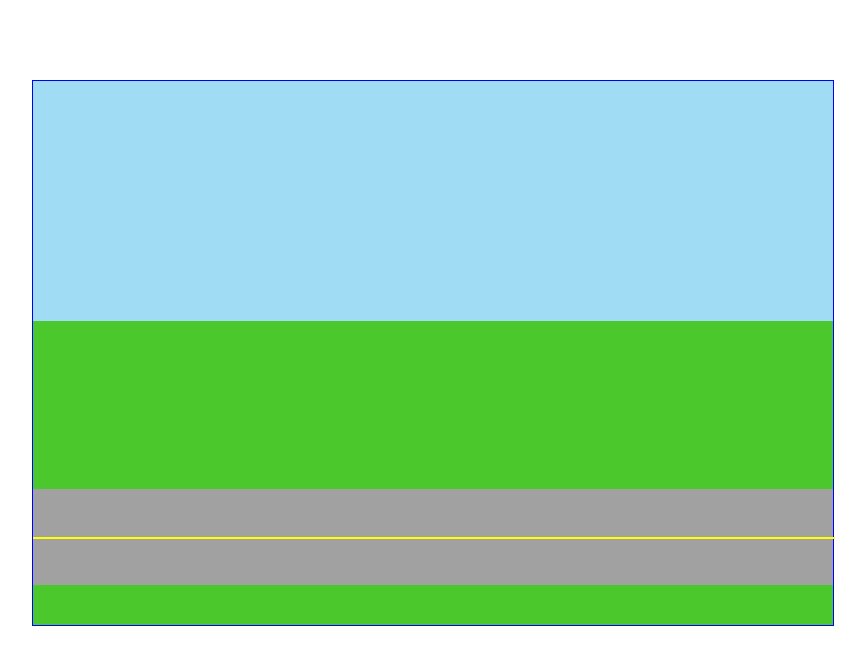
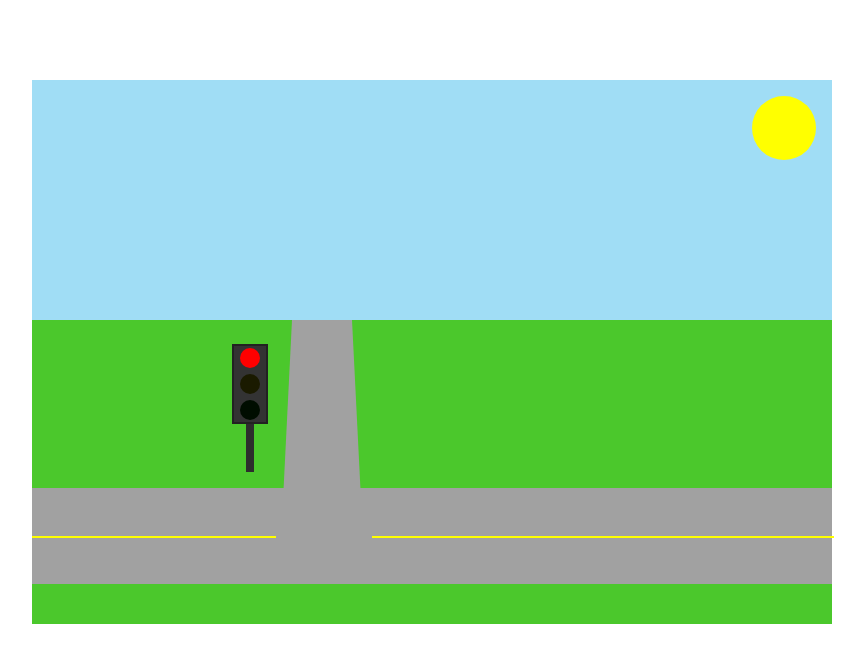
Before and after one commit to VietnameseCoffee/traffic-light, a website built with webpack: page src/index.html in a window 1280 px wide. Shown: the whole page, without its empty margins (208-1074 px from the left). Built offline with nearby package versions, Linux system fonts and the light colour scheme; a small style sheet from the web is missing.

Commit message:
Setup backdrop

```diff
--- a/src/index.html
+++ b/src/index.html
@@ -8,12 +8,22 @@
 </head>
 <body>
     <div id="app">
-        <div id="backdrop" class="test">
+        <div id="backdrop">
             <div class="sky"></div>
+            <div class="sun"></div>
             <div class="ground">
-                <div class="road">
-                    <div class="divider"></div>
+                <div class="road-h">
+                    <div class="divider-h"></div>
                 </div>
+                <svg class="road-v"height="400" width="100">
+                    <polygon points="20,0 80,0 100,400 0,400" />
+                  </svg>
+                <div class="pole-container">
+                    <div class="pole"></div>
+                    <div class="pole-bottom"></div>
+                </div>
+                <div class="intersection"></div>
+            </div>
             </div>
         </div>
     </div>
--- a/src/index.ts
+++ b/src/index.ts
@@ -8,8 +8,10 @@ console.log("hello type");
 
 new Backdrop();
 
-// const root = document.getElementById("root");
-// const light = new TrafficLight(root);
+const root = document.querySelector(".pole") as HTMLElement;
+const light = new TrafficLight(root);
+light.append();
+
 // const startButton = document.createElement("button");
 // startButton.onclick = () => light.startCycle();
 // startButton.innerText = "Start";
@@ -17,7 +19,5 @@ new Backdrop();
 // const endButton = document.createElement("button");
 // endButton.onclick = () => light.stopCycle();
 // endButton.innerText = "End";
-
 // root.append(startButton);
 // root.append(endButton);
-// light.append();
--- a/src/js/base-element.ts
+++ b/src/js/base-element.ts
@@ -4,6 +4,7 @@ export interface Style {
   border?: string;
   borderRadius?: string;
   display?: string;
+  filter?: string;
   flexDirection?: string;
   height?: string;
   margin?: string;
--- a/src/js/traffic_light.ts
+++ b/src/js/traffic_light.ts
@@ -19,7 +19,7 @@ class TrafficLight extends BaseElement {
       `#${this.colors[this.light]}`
     ) as HTMLElement;
     this.addStyle(activeLight, {
-      opacity: "1",
+      filter: "brightness(1)",
     });
   }
 
@@ -32,8 +32,8 @@ class TrafficLight extends BaseElement {
 
     this.colors.forEach((color, i) => {
       const light = this.getLight(color);
-      const opacity = i === this.light ? "1" : "0.16";
-      this.addStyle(light, { opacity });
+      const filter = i === this.light ? "brightness(1)" : "brightness(0.1)";
+      this.addStyle(light, { filter });
     });
   }
 
@@ -66,11 +66,11 @@ class TrafficLight extends BaseElement {
   buildLight(initLights: Array<string>) {
     const trafficLight = document.createElement("div");
     this.addStyle(trafficLight, {
-      border: "2px solid black",
-      width: "3rem",
-      height: "8rem",
-      padding: "0.5rem 0",
-      backgroundColor: "#bfbfbf",
+      backgroundColor: "#333333",
+      border: "0.125rem solid #222222",
+      width: "2rem",
+      height: "4.5rem",
+      padding: "0.125rem 0",
       display: "flex",
       flexDirection: "column",
       justifyContent: "space-between",
@@ -81,17 +81,16 @@ class TrafficLight extends BaseElement {
       const light = document.createElement("div");
       const fill = document.createElement("div");
       this.addStyle(light, {
-        border: "2px solid #4f4f4f",
         borderRadius: "100%",
-        height: "2rem",
-        width: "2rem",
+        height: "1.25rem",
+        width: "1.25rem",
       });
       this.addStyle(fill, {
         backgroundColor: color,
         borderRadius: "100%",
-        height: "2rem",
-        opacity: "0.16",
-        width: "2rem",
+        height: "1.25rem",
+        filter: "brightness(0.1)",
+        width: "1.25rem",
       });
       light.id = `${color}-light`;
       fill.id = color;
--- a/src/styles/styles.css
+++ b/src/styles/styles.css
@@ -1,10 +1,12 @@
 @import "variables.css";
+@import "animations.css";
 
 html {
   height: 100%;
   padding: 0;
   margin: 0;
 }
+
 body {
   margin: 0;
   display: flex;
@@ -40,9 +42,10 @@ body {
   background-color: var(--ground);
   height: 19rem;
   width: 100%;
+  z-index: 2;
 }
 
-.road {
+.road-h {
   position: absolute;
   bottom: 2.5rem;
   background-color: var(--road);
@@ -50,18 +53,58 @@ body {
   height: 6rem;
 }
 
-.divider {
+.road-v {
+  position: absolute;
+  left: 15rem;
+  height: 16rem;
+  width: 6rem;
+  fill: var(--road);
+}
+
+.divider-h {
   width: 100%;
   border: 1px solid var(--divider);
   position: absolute;
   top: 50%;
 }
 
-#root {
-  border: 1px solid black;
-  height: 15rem;
-  width: 15rem;
+.divider-v {
+  height: 100%;
+  border: 1px solid var(--divider);
+  position: absolute;
+  left: 50%;
+}
+
+.intersection {
+  height: 6rem;
+  width: 6rem;
+  background-color: var(--road);
+  position: absolute;
+  bottom: 2.5rem;
+  left: 15.25rem;
+}
+
+.pole-bottom {
+  width: 0.5rem;
+  background-color: var(--dark);
+  height: 3rem;
+}
+
+.pole-container {
   display: flex;
-  justify-content: center;
+  flex-direction: column;
   align-items: center;
+  position: absolute;
+  top: 1.5rem;
+  left: 12.5rem;
 }
+
+.sun {
+  width: 4rem;
+  height: 4rem;
+  background-color: var(--divider);
+  border-radius: 50%;
+  position: absolute;
+  top: 6rem;
+  right: 16rem;
+}
--- a/src/styles/variables.css
+++ b/src/styles/variables.css
@@ -2,5 +2,6 @@
   --sky: #a0ddf5;
   --ground: #4bc82c;
   --road: #a1a1a1;
+  --dark: #2d2d2d;
   --divider: #ffff00;
 }
```
